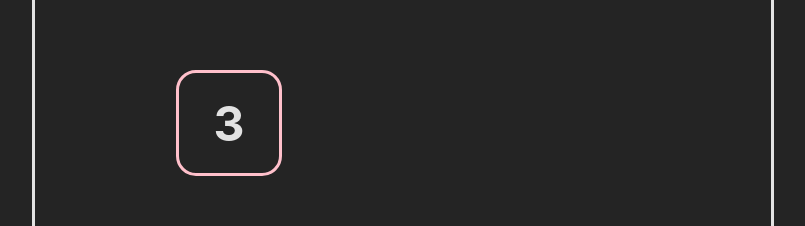
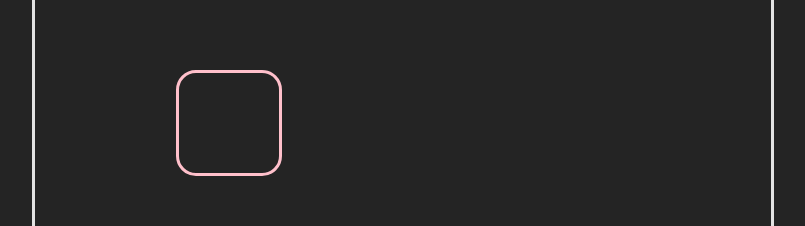
Before and after one commit to hkhaung/webdev-projects, a React (Vite) app in the folder simple-memory-game/simple-memory-game/: page / in a window 1280 px wide. Shown: the part 335-561 px from the top of the page, without its empty margins (237-1042 px from the left). Built offline with nearby package versions, Linux system fonts and the light colour scheme.

Commit message:
only use Board Component
still doesn't work

```diff
--- a/simple-memory-game/simple-memory-game/src/App.jsx
+++ b/simple-memory-game/simple-memory-game/src/App.jsx
@@ -1,17 +1,15 @@
-import {useState, useEffect, useCallback} from 'react';
+import { useState, useEffect } from 'react';
 import './App.css'
 import Level from './components/Level/Level';
+import Board from './components/Board/Board';
 
 function App() {
   const [winLose, setWinLose] = useState(null);
   const [level, setLevel] = useState(0);
 
   useEffect(() => {
-    console.log(winLose);
     if (winLose >= 1) {
-      console.log('hey', level);
       setLevel((prevLevel) => prevLevel + 1);
-      console.log('hey1', level);
     } else if (winLose === 0) {
       setLevel(0);
     }
@@ -19,7 +17,8 @@
 
   return (
     <>
-      <Level key={winLose} level={level} setWinLose={setWinLose} />
+      {/* <Level key={winLose} level={level} setWinLose={setWinLose} /> */}
+      <Board />
     </>
   )
 }
--- a/simple-memory-game/simple-memory-game/src/components/Board/Board.jsx
+++ b/simple-memory-game/simple-memory-game/src/components/Board/Board.jsx
@@ -1,61 +1,135 @@
 import { useEffect, useState, useMemo, useRef, useCallback } from 'react';
 import './Board.css';
 
-function TimerBar({ isVisible=false }) {
+// function TimerBar({ isVisible=false }) {
+//   return (
+//     <>
+//       <div className={`timerbar ${isVisible ? 'visible' : 'hidden'}`}>
+//         <div></div>
+//       </div>
+//     </>
+//   )
+// }
+
+// function Card( { text, maxNumber, isVisible=true, prevCardFlipped, setBoardVisible, setLives, setLevelComplete } ) {
+//   const [isFlipped, setIsFlipped] = useState(false);
+
+//   function handleFlip() {
+//     setIsFlipped((prev) => !prev);
+
+//     if (prevCardFlipped.current === null && text === 1 || (prevCardFlipped.current + 1 === text)) {
+//       if (prevCardFlipped.current + 1 === maxNumber) {
+//         setBoardVisible(false);
+//         setLevelComplete(true);
+//       }
+//       prevCardFlipped.current = text;
+//     } else {
+//       setLives((prevLives) => (prevLives > 0 ? prevLives - 1 : 0));
+//       setBoardVisible(false);
+//       prevCardFlipped.current = null;
+//     }
+
+//     return prevCardFlipped;
+//   }
+
+//   return (
+//     <>
+//     {isVisible && (
+//       <div className='card'>
+//         {text}
+//       </div>
+//     )}
+
+//     {!isVisible && (
+//       <div className='card' onClick={handleFlip}>
+//         <div className={`${isFlipped ? 'visible' : 'hidden'}`}>{text}</div>
+//       </div>
+//     )}
+//     </>
+//   );
+// }
+
+function TimerBar({ isVisible }) {
   return (
-    <>
     <div className={`timerbar ${isVisible ? 'visible' : 'hidden'}`}>
       <div></div>
     </div>
-    </>
-  )
+  );
 }
 
-function Card( { text, maxNumber, isVisible=true, prevCardFlipped, setBoardVisible, setLives, setLevelComplete } ) {
+function Card({ text, isVisible, maxNumber, setBoardVisible, setLives, setLevelComplete }) {
   const [isFlipped, setIsFlipped] = useState(false);
 
   function handleFlip() {
     setIsFlipped((prev) => !prev);
-
-    if (prevCardFlipped.current === null && text === 1 || (prevCardFlipped.current + 1 === text)) {
-      if (prevCardFlipped.current + 1 === maxNumber) {
+    if (isFlipped) {
+      setBoardVisible(false);
+      setLives((prevLives) => (prevLives > 0 ? prevLives - 1 : 0));
+    } else {
+      if (text === maxNumber) {
         setBoardVisible(false);
         setLevelComplete(true);
       }
-      prevCardFlipped.current = text;
-    } else {
-      setLives((prevLives) => (prevLives > 0 ? prevLives - 1 : 0));
-      setBoardVisible(false);
-      prevCardFlipped.current = null;
     }
-
-    return prevCardFlipped;
   }
 
   return (
-    <>
-    {isVisible && (
-      <div className='card'>
-        {text}
+    <div className='card' onClick={handleFlip}>
+      {isVisible ? <div>{text}</div> : <div className={`${isFlipped ? 'visible' : 'hidden'}`}>{text}</div>}
     </div>
-    )}
-
-    {!isVisible && (
-      <div className='card' onClick={handleFlip}>
-        <div className={`${isFlipped ? 'visible' : 'hidden'}`}>{text}</div>
-      </div>
-    )}
-    </>
   );
 }
 
-function Board({ level, maxNumber, setWinLose }) {
+
+// function Board({ level, maxNumber, setWinLose }) {
+function Board() {
+  const [winLose, setWinLose] = useState(null);
+  const [level, setLevel] = useState(0);
+  const [visibleTimer, setVisibleTimer] = useState(false);
+  const [gameStarted, setGameStarted] = useState(false);
+  const [lives, setLives] = useState(3);
+  const [boardVisible, setBoardVisible] = useState(false);
+  const [showAllCards, setShowAllCards] = useState(false);
+  const [visibleCard, setVisibleCard] = useState(0);
+  const [isFlipping, setIsFlipping] = useState(true);
+  const [levelComplete, setLevelComplete] = useState(false);
+
+  const startNumber = 4;
+  const maxNumber = level === 0 ? startNumber : startNumber + level;
+  const totalCells = 36;
+
+  useEffect(() => {
+    if (winLose >= 1) {
+      setLevel((prevLevel) => prevLevel + 1);
+    } else if (winLose === 0) {
+      setLevel(0);
+    }
+    // reset props
+    setVisibleTimer(false);
+    setGameStarted(false);
+    setLives(3);
+    setBoardVisible(false);
+    setShowAllCards(false);
+    setVisibleCard(0);
+    setIsFlipping(true);
+    setLevelComplete(false);
+  }, [winLose]);
+
+  // Timer logic
+  function startTimer() {
+    setVisibleTimer(true);
+
+    setTimeout(() => {
+      setVisibleTimer(false);
+    }, 10000);
+  }
+
   function handleStart() {
     setIsFlipping(false);
     setBoardVisible(true);
-    setVisibleTimer(true);
     setGameStarted(true);
     setShowAllCards(true);
+    startTimer();
 
     setTimeout(() => {
       setVisibleCard(null);
@@ -67,6 +141,7 @@
     setBoardVisible(true);
     setVisibleTimer(true);
     setShowAllCards(true);
+    startTimer();
   }
 
   function restart() {
@@ -75,12 +150,14 @@
 
   function nextLevel() {
     setWinLose((prev) => prev + 1);
+    getNewCardsArray();
   }
 
+  // Generate initial card values
   function generateInitialValues() {
     const cardsArray = Array.from({ length: maxNumber }, (_, i) => i + 1);
     const gridArray = Array.from({ length: totalCells }, () => null);
-    const numberIndices = []; // Store indices where numbers are placed to be used for visibility
+    const numberIndices = [];
 
     cardsArray.forEach((number) => {
       let randomIndex;
@@ -92,14 +169,10 @@
       numberIndices.push(randomIndex);
     });
 
-    return {gridArray, numberIndices};
+    return { gridArray, numberIndices };
   }
 
-  // Generate cardsArray and randomly populate gridArray once using useMemo
-  // only recompute if maxNumber or totalCells change
-  const totalCells = 36;
   const initialValues = useMemo(generateInitialValues, [maxNumber, totalCells]);
-
   const [gridArray, setGridArray] = useState(initialValues.gridArray);
   const [numberIndices, setNumberIndices] = useState(initialValues.numberIndices);
 
@@ -109,10 +182,7 @@
     setNumberIndices(newValues.numberIndices);
   }, [maxNumber, totalCells]);
 
-
-  // visual board + interval
-  const [visibleCard, setVisibleCard] = useState(0);
-  const [isFlipping, setIsFlipping] = useState(true);
+  // Handle card flipping and visibility interval
   useEffect(() => {
     if (!isFlipping) return;
 
@@ -123,33 +193,220 @@
     return () => clearInterval(interval);
   }, [isFlipping, numberIndices.length]);
 
-  // timer
-  const prevCardFlipped = useRef(null); // useRef used to prevent double rerenders
-  const [visibleTimer, setVisibleTimer] = useState(false);
-  useEffect(() => {
-    if (gameStarted) {
-      setTimeout(() => {
-        setVisibleTimer(false);
-      }, 10000);
-    }
-  });
-
-  // game started
-  const [gameStarted, setGameStarted] = useState(false);
-  const [lives, setLives] = useState(3);
-  const [boardVisible, setBoardVisible] = useState(false);
-  const [showAllCards, setShowAllCards] = useState(false);
+  // Handle showing all cards at the beginning of the level
   useEffect(() => {
     if (showAllCards) {
       setTimeout(() => {
         setShowAllCards(false);
       }, 10000);
     }
-  });
+  }, [showAllCards]);
 
-  const [levelComplete, setLevelComplete] = useState(false);
+  ////
+//   function handleStart() {
+//     setIsFlipping(false);
+//     setBoardVisible(true);
+//     setVisibleTimer(true);
+//     setGameStarted(true);
+//     setShowAllCards(true);
+
+//     clearTimeout(timerRef.current);
+//     timerRef.current = setTimeout(() => {
+//       setVisibleTimer(false);
+//     }, 10000);
+
+//     setTimeout(() => {
+//       setVisibleCard(null);
+//     }, 10000);
+//   }
+
+//   function handleLives() {
+//     getNewCardsArray();
+//     setBoardVisible(true);
+//     setVisibleTimer(true);
+//     setShowAllCards(true);
+
+//     clearTimeout(timerRef.current);
+//     timerRef.current = setTimeout(() => {
+//       setVisibleTimer(false);
+//     }, 10000);
+//   }
+
+//   function restart() {
+//     setWinLose(0);
+//   }
+
+//   function nextLevel() { // this one chagne
+//     setWinLose((prev) => prev + 1);
+//   }
+
+//   function generateInitialValues() {
+//     const cardsArray = Array.from({ length: maxNumber }, (_, i) => i + 1);
+//     const gridArray = Array.from({ length: totalCells }, () => null);
+//     const numberIndices = []; // Store indices where numbers are placed to be used for visibility
+
+//     cardsArray.forEach((number) => {
+//       let randomIndex;
+//       do {
+//         randomIndex = Math.floor(Math.random() * totalCells);
+//       } while (gridArray[randomIndex] !== null);
+
+//       gridArray[randomIndex] = number;
+//       numberIndices.push(randomIndex);
+//     });
+
+//     return {gridArray, numberIndices};
+//   }
 
 
+//   const [winLose, setWinLose] = useState(null);
+//   const [level, setLevel] = useState(0);
+//   const [maxNumber, setMaxNumber] = useState(4);
+
+//   // Handle level change based on win/loss
+//   useEffect(() => {
+//     if (winLose >= 1) {
+//       setLevel((prevLevel) => prevLevel + 1);
+//       setMaxNumber((prevMax) => prevMax + 1); // Increment maxNumber
+//     } else if (winLose === 0) {
+//       setLevel(0);
+//       setMaxNumber(4); // Reset maxNumber
+//     }
+//   }, [winLose]);
+
+
+//   // Generate cardsArray and randomly populate gridArray once using useMemo
+//   // only recompute if maxNumber or totalCells change
+//   const totalCells = 36;
+//   const initialValues = useMemo(() => {
+//     const values = generateInitialValues();
+//     console.log(`Generated values for maxNumber = ${maxNumber}:`, values.gridArray);
+//     return values;
+//   }, [maxNumber, totalCells]);
+
+//   const [gridArray, setGridArray] = useState(initialValues.gridArray);
+//   const [numberIndices, setNumberIndices] = useState(initialValues.numberIndices);
+
+//   const getNewCardsArray = useCallback(() => {
+//     const newValues = generateInitialValues();
+//     setGridArray(newValues.gridArray);
+//     setNumberIndices(newValues.numberIndices);
+//   }, [maxNumber, totalCells]);
+
+//   // visual board + interval
+//   const [visibleCard, setVisibleCard] = useState(0);
+//   const [isFlipping, setIsFlipping] = useState(true);
+//   useEffect(() => {
+//     if (!isFlipping) return;
+
+//     const interval = setInterval(() => {
+//       setVisibleCard((index) => (index + 1) % numberIndices.length);
+//     }, 3000);
+
+//     return () => clearInterval(interval);
+//   }, [isFlipping, numberIndices.length]);
+
+//   // timer
+//   const prevCardFlipped = useRef(null); // useRef used to prevent double rerenders
+//   const [visibleTimer, setVisibleTimer] = useState(false);
+//   const timerRef = useRef(null); // to clear existing timers
+
+//   useEffect(() => {
+//     return () => clearTimeout(timerRef.current);
+//   }, []);
+
+//   useEffect(() => {
+//     if (gameStarted) {
+//       setTimeout(() => {
+//         setVisibleTimer(false);
+//       }, 10000);
+//     }
+//   });
+
+//   // game started
+//   const [gameStarted, setGameStarted] = useState(false);
+//   const [lives, setLives] = useState(3);
+//   const [boardVisible, setBoardVisible] = useState(false);
+//   const [showAllCards, setShowAllCards] = useState(false);
+//   useEffect(() => {
+//     if (showAllCards) {
+//       setTimeout(() => {
+//         setShowAllCards(false);
+//       }, 10000);
+//     }
+//   });
+
+//   const [levelComplete, setLevelComplete] = useState(false);
+
+
+//   return (
+//     <>
+//       {!gameStarted && (
+//         <div className='board'>
+//           <div className='grid-container hover-enabled'>
+//             {gridArray.map((value, index) => (
+//               <div key={index} className={`grid-item ${numberIndices[visibleCard] === index ? 'visible' : 'hidden'}`}>
+//                 <Card text={value} maxNumber={maxNumber} />
+//               </div>
+//             ))}
+//             <button className='start-btn' onClick={handleStart}>Level {level}: Start</button>
+//           </div>
+//         </div>
+//       )}
+
+//       {gameStarted && (
+//         <>
+//           {boardVisible && (
+//             <>
+//               <TimerBar isVisible={visibleTimer} />
+
+//               <div className='board'>
+//                 <div className='grid-container'>
+//                   {gridArray.map((value, index) => (
+//                     <div key={index} className={`grid-item`}>
+//                       <Card
+//                         text={value}
+//                         maxNumber={maxNumber}
+//                         isVisible={showAllCards}
+//                         prevCardFlipped={prevCardFlipped}
+//                         setBoardVisible={setBoardVisible}
+//                         setLives={setLives}
+//                         setLevelComplete={setLevelComplete}
+//                       />
+//                     </div>
+//                   ))}
+//                 </div>
+//               </div>
+//             </>
+//           )}
+
+//           {!boardVisible && (
+//             <>
+//             {!levelComplete && (
+//               <div className='lives-container'>
+//                 <div>Lives left: {lives}</div>
+//                 {lives > 0 && (
+//                     <button onClick={handleLives}>Continue</button>
+//                 )}
+//                 {lives === 0 && (
+//                     <button onClick={restart}>Restart</button>
+//                 )}
+//               </div>
+//             )}
+
+//             {levelComplete && (
+//               <div className='level-complete-container'>
+//                 <div>Level Complete!</div>
+//                 <button onClick={nextLevel}>Continue</button>
+//               </div>
+//             )}
+//             </>
+//           )}
+//         </>
+//       )}
+//     </>
+//   )
+// }
 return (
   <>
     {!gameStarted && (
@@ -157,7 +414,14 @@
         <div className='grid-container hover-enabled'>
           {gridArray.map((value, index) => (
             <div key={index} className={`grid-item ${numberIndices[visibleCard] === index ? 'visible' : 'hidden'}`}>
-                <Card text={value} maxNumber={maxNumber} />
+              <Card
+                text={value}
+                isVisible={showAllCards}
+                maxNumber={maxNumber}
+                setBoardVisible={setBoardVisible}
+                setLives={setLives}
+                setLevelComplete={setLevelComplete}
+              />
             </div>
           ))}
           <button className='start-btn' onClick={handleStart}>Level {level}: Start</button>
@@ -170,16 +434,14 @@
         {boardVisible && (
           <>
             <TimerBar isVisible={visibleTimer} />
-
             <div className='board'>
               <div className='grid-container'>
                 {gridArray.map((value, index) => (
                   <div key={index} className={`grid-item`}>
                     <Card
                       text={value}
+                      isVisible={showAllCards}
                       maxNumber={maxNumber}
-                        isVisible={showAllCards}
-                        prevCardFlipped={prevCardFlipped}
                       setBoardVisible={setBoardVisible}
                       setLives={setLives}
                       setLevelComplete={setLevelComplete}
@@ -191,20 +453,19 @@
           </>
         )}
 
+
         {!boardVisible && (
           <>
             {!levelComplete && (
               <div className='lives-container'>
                 <div>Lives left: {lives}</div>
-                {lives > 0 && (
+                {lives > 0 ? (
                   <button onClick={handleLives}>Continue</button>
-                )}
-                {lives === 0 && (
+                ) : (
                   <button onClick={restart}>Restart</button>
                 )}
               </div>
             )}
-
             {levelComplete && (
               <div className='lives-container'>
                 <div>Level Complete!</div>
@@ -216,7 +477,7 @@
       </>
     )}
   </>
-  )
+);
 }
 
 export default Board;
--- a/simple-memory-game/simple-memory-game/src/components/Level/Level.jsx
+++ b/simple-memory-game/simple-memory-game/src/components/Level/Level.jsx
@@ -16,7 +16,6 @@
   if (level === 0) {
     maxNumber = startNumber;
   } else {
-    console.log(level, typeof(level), 'HEY');
     maxNumber = startNumber + level;
   }
 
```
Lines whose indentation alone changed are shown as unchanged.
